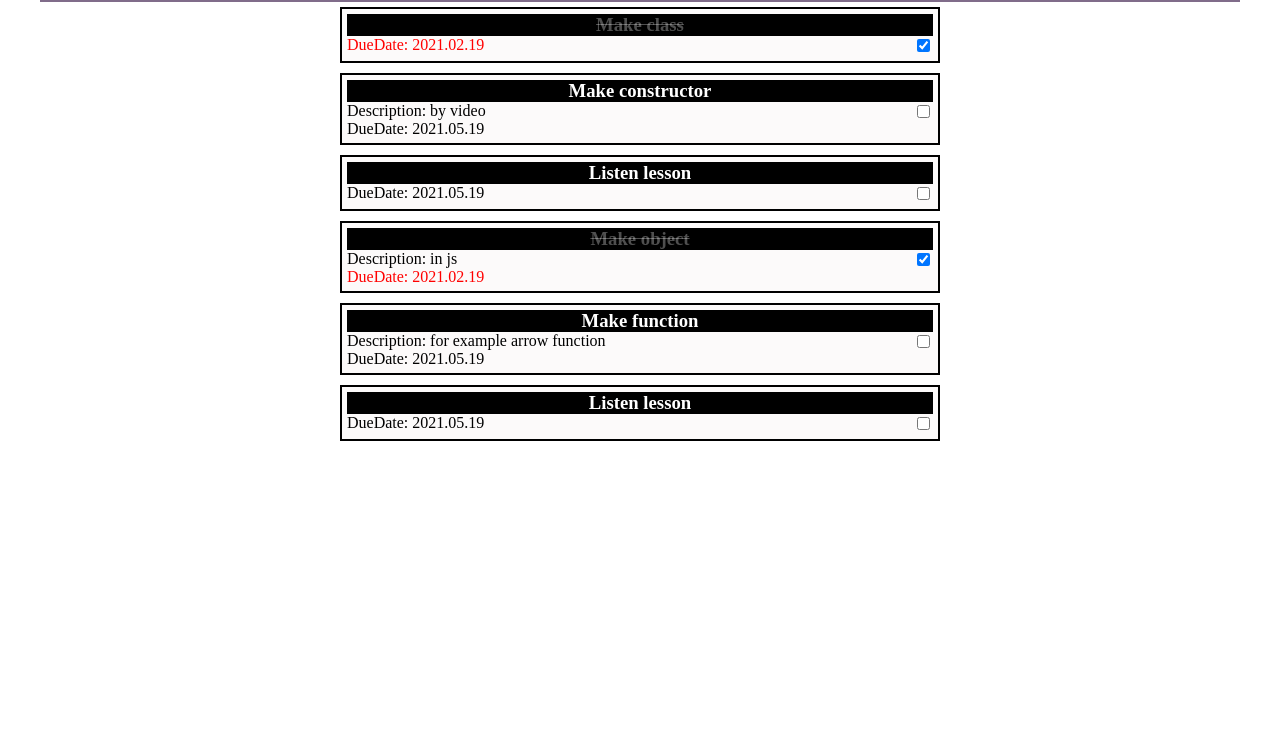
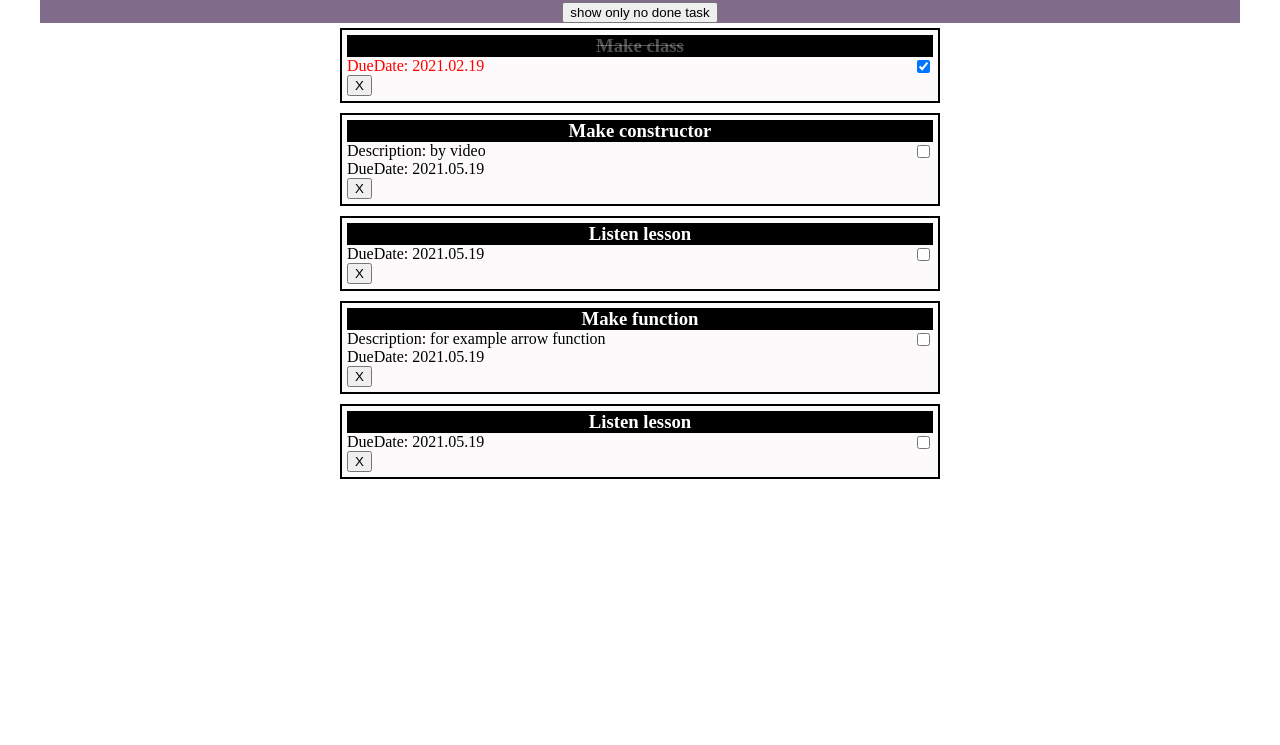
Before and after one commit to sashakorkots/todolistWithHtmlCssJs, a plain HTML site: page index.html in a window 1280 px wide. Shown: the part 55-800 px from the top of the page. Drawn offline with Linux system fonts and the light colour scheme.

Commit message:
made work of checkbox

```diff
--- a/index.html
+++ b/index.html
@@ -16,6 +16,10 @@
 
         </div>
     </main>
+
     <script type="text/javascript" src="todolist.js"></script>
+    <footer>
+
+    </footer>
 </body>
 </html>
--- a/styles.css
+++ b/styles.css
@@ -16,6 +16,10 @@
     margin: 0 auto;
     background: #ffffff;
 }
+header {
+    background-color: #806c8a;
+    text-align: center;
+}
 
 h3 {
     background-color: 	#000000;
@@ -25,9 +29,9 @@
 h1 {
     padding: 10px;
     text-align: center;
-    background-color: #806c8a;
     color: white;
 }
+
 .task-complete{
     text-decoration: line-through;
     color: rgba(255, 255, 255, 0.308);
@@ -53,3 +57,6 @@
 #todolist>section>.checkbox {
     float: right;
 }
+.show-not-all-task {
+    display: none;
+}
--- a/todolist.js
+++ b/todolist.js
@@ -1,5 +1,6 @@
-class Task{
-    constructor(title, description, dueDate, done) {
+class Task {
+    constructor(id, title, description, dueDate, done) {
+        this.id = id;
         this.title = title;
         this.description = description;
         this.dueDate = dueDate;
@@ -9,18 +10,44 @@
 
 
 const todolistElement = document.getElementById('todolist')
-function appendTask(task) {
-    todolistElement.innerHTML +=
-    `<section onclick="console.log('харош',this)">` +
-        `<h3 ${IsComplete(task.done)}>${task.title}</h3>` +
+function appendTask(task, isShowAll) {
+
+    todolistElement.appendChild(BuildHtmlTask(task, isShowAll));
+}
+function BuildHtmlTask(task, isShowAll) {
+    const {id, title, description, dueDate, done } = task;
+    let listElement = document.createElement('section');
+    listElement.setAttribute("id", `taskId=${id}`)
+    if (isShowAll && done){
+        listElement.setAttribute("class", "show-not-all-task");
+    }
+    let htmlTags =
+        `<h3 ${IsComplete(done)}>${title}</h3>` +
         '<div class="checkbox">' +
-            `<input type="checkbox" name="done" value="" ${IsCheck(task.done)}>` +
+            `<input type="checkbox" name="done" value="" ${IsCheck(done)}></input>` +
         '</div>' +
-            WriteDescription(task.description) +
-            WriteDueDate(task.dueDate) +
-    '</section>';
+        WriteDescription(description) +
+        WriteDueDate(dueDate) +
+        `<button>X</button>`;
+    listElement.innerHTML += htmlTags
+    listElement.onclick = RemoveTask;
+    return listElement;
+}
 
+
+function RemoveTask(event) {
+    let index = FindById(this.id.split('=')[1]);
+    if (event.target.tagName === 'BUTTON') {
+
+        todoList.splice(index, 1)
+        this.remove();
+    }
+    else if (event.target.tagName === 'INPUT') {
+        todoList[index].done = event.target.checked;
+        todolistElement.replaceChild(BuildHtmlTask(todoList[index]), this)
+    }
 }
+
 
 function IsComplete(done) {
     if (done) {
@@ -28,7 +55,7 @@
     }
 }
 function IsCheck(done) {
-    if (done){
+    if (done) {
         return "checked";
     }
     else if (!done) {
@@ -38,13 +65,13 @@
 
 function WriteDescription(description) {
     if (description != '' && description != undefined)
-         return `<p> Description: ${description} </p>`;
+        return `<p> Description: ${description} </p>`;
     else
         return '';
 }
 function WriteDueDate(dueDate) {
     if (dueDate != '' && dueDate != undefined)
-         return `<div ${OverDueDate(dueDate)}> DueDate: ${dueDate} </div>`;
+        return `<div ${OverDueDate(dueDate)}> DueDate: ${dueDate} </div>`;
     else
         return '';
 }
@@ -57,15 +84,68 @@
         return 'class="over-due-date"'
     }
 }
+function FindById(id) {
+    for (let index = 0; index < todoList.length; index++) {
+        if (id == todoList[index].id) {
+            return index;
+        }
+
+    }
+}
+
+
+
+
+let buttonElement = document.querySelector("header");
+function AddButtonForShow(isShowAll) {
+
+    buttonElement.appendChild(ButtonTask(isShowAll));
+}
+
+function ButtonTask(isShowAll) {
+
+    let button = document.createElement('button');
+    if (isShowAll) {
+        button.innerText += 'show all tasks';
+    }
+    else {
+        button.innerText += 'show only no done task';
+    }
+    button.onclick = ShowAllTask;
+
+    return button;
+}
+function ShowAllTask(event) {
+    isShowAll = !isShowAll;
+    buttonElement.replaceChild(ButtonTask(isShowAll), this);
+    todolistElement.innerHTML='';
+    todoList.forEach(appendTask);
+
+}
+function ListHtml() {
+    let mas;
+    for (let index = 0; index < todoList.length; index++) {
+        mas += BuildHtmlTask(todoList[index]);
+
+    }
+    return mas;
+}
+
+
+
+
+
 
 let todoList = [
-    new Task('Make class','','2021.02.19',true),
-    new Task('Make constructor','by video','2021.05.19', false),
-    new Task('Listen lesson','','2021.05.19',false),
-    new Task('Make object','in js','2021.02.19',true),
-    new Task('Make function','for example arrow function','2021.05.19', false),
-    new Task('Listen lesson','','2021.05.19',false),
+    new Task(0,'Make class', '', '2021.02.19', true),
+    new Task(1,'Make constructor', 'by video', '2021.05.19', false),
+    new Task(2,'Listen lesson', '', '2021.05.19', false),
+    new Task(3,'Make object', 'in js', '2021.02.19', true),
+    new Task(4,'Make function', 'for example arrow function', '2021.05.19', false),
+    new Task(5,'Listen lesson', '', '2021.05.19', false),
 ];
 
+let isShowAll = false;
+AddButtonForShow(isShowAll);
 
-todoList.forEach(appendTask);
+todoList.forEach(appendTask, isShowAll);
```
